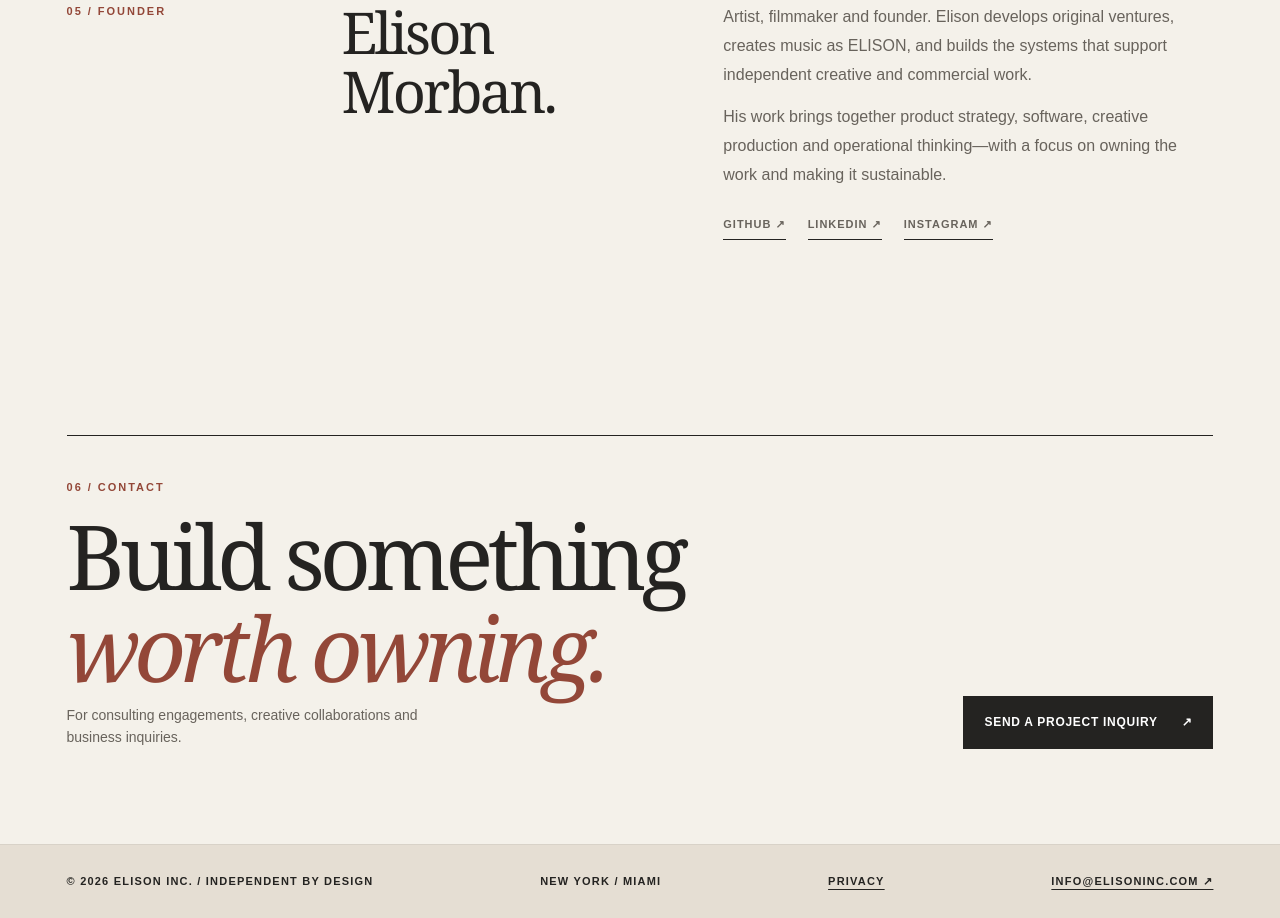
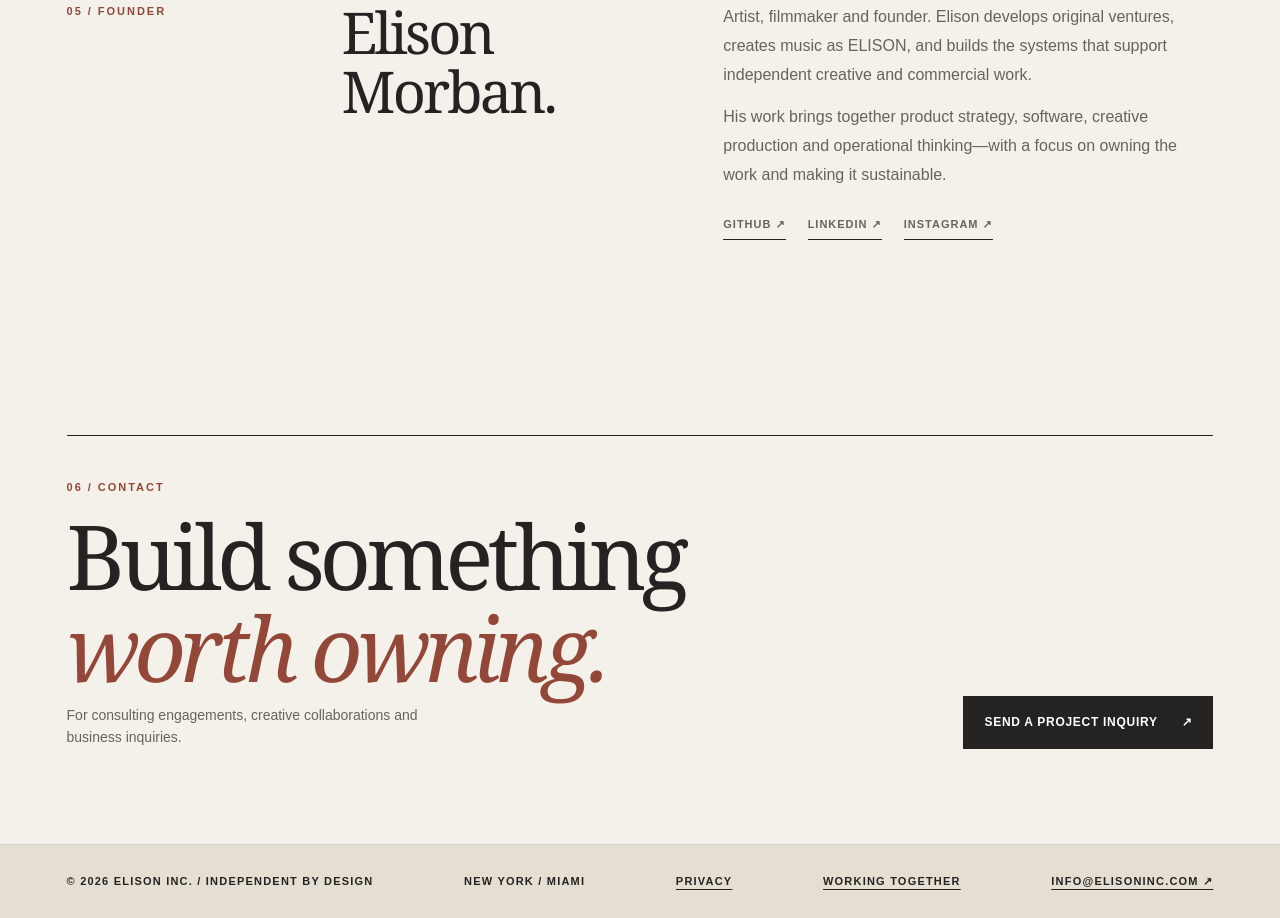
Before and after one commit to ElisonInc/website, a plain HTML site: page index.html in a window 1280 px wide. Shown: the part 4229-5147 px from the top of the page. Drawn offline with Linux system fonts and the light colour scheme.

Commit message:
Improve client protection, disclosure and navigation in index.html

```diff
--- a/index.html
+++ b/index.html
@@ -125,5 +125,5 @@
  </div>
 </section>
 </main>
-<footer class="e-footer"><span>© 2026 Elison Inc. / Independent by design</span><span>New York / Miami</span><a href="privacy.html">Privacy</a><a href="mailto:info@elisoninc.com">info@elisoninc.com ↗</a></footer>
+<footer class="e-footer"><span>© 2026 Elison Inc. / Independent by design</span><span>New York / Miami</span><a href="privacy.html">Privacy</a><a href="engagement.html">Working together</a><a href="mailto:info@elisoninc.com">info@elisoninc.com ↗</a></footer>
 </body></html>
```
